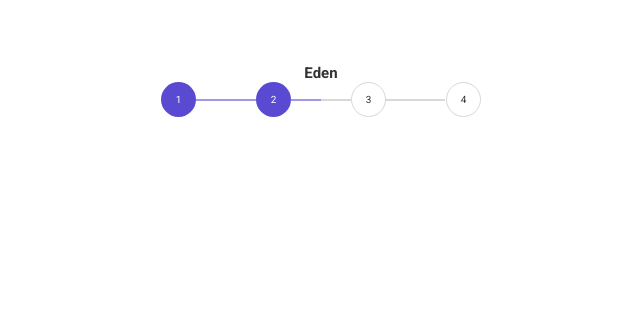
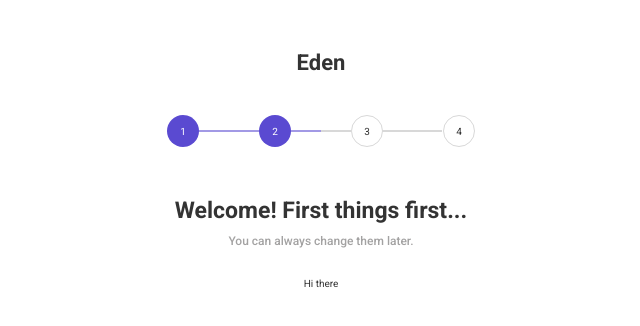
Before and after one commit to ShivanshuAtGit/cutshort-task, a React (Create React App) app: page / in a window 1280 px wide. Shown: the top 326 px of the page, without its empty margins (319-959 px from the left). Built offline with nearby package versions, Linux system fonts and the light colour scheme.

Commit message:
card wrapper HOC is developed

```diff
--- a/src/App.css
+++ b/src/App.css
@@ -1,8 +1,14 @@
 .App {
   text-align: center;
+  color: #333;
 }
 
 .app__container {
   max-width: 60rem;
-  margin: 6.4rem auto;
+  margin: 5rem auto;
 }
+
+.app__head-title {
+  font-size: 2.2rem;
+  margin-bottom: 4rem;
+}
--- a/src/App.js
+++ b/src/App.js
@@ -1,14 +1,18 @@
 import React, { useState } from 'react';
 import './App.css';
 import Indicator from './components/Indicator';
+import CardWrapper from './components/CardWrapper';
 
 function App() {
   const [steps, setSteps] = useState(0);
   return (
     <main className="App">
       <section className='app__container'>
-        <h2>Eden</h2>
+        <h2 className='app__head-title'>Eden</h2>
         <Indicator stepsLength={4} completedTill={2} />
+        <CardWrapper >
+          Hi there
+        </CardWrapper>
       </section>
     </main>
   );
--- /dev/null
+++ b/src/components/CardWrapper/index.jsx
@@ -0,0 +1,14 @@
+import React from "react";
+import "./styles.css";
+
+const CardWrapper = ({ title, subTitle, children }) => {
+  return (
+    <div className="card__wrapper">
+      <h2 className="card__title">Welcome&#33; First things first...</h2>
+      <p className="card__subtitle">You can always change them later.</p>
+      <div className="card__children">{children}</div>
+    </div>
+  );
+};
+
+export default CardWrapper;
--- /dev/null
+++ b/src/components/CardWrapper/styles.css
@@ -0,0 +1,18 @@
+.card__wrapper {
+  margin-top: 5rem;
+}
+
+.card__title {
+  font-size: 2.3rem;
+}
+
+.card__subtitle {
+  color: rgb(163, 162, 162);
+  font-weight: 500;
+  font-size: 1.2rem;
+  margin-top: 1rem;
+}
+
+.card__children {
+  margin: 3rem 0;
+}
--- a/src/components/Indicator/styles.css
+++ b/src/components/Indicator/styles.css
@@ -9,8 +9,8 @@
   cursor: pointer;
   justify-content: center;
   align-items: center;
-  height: 3.5rem;
-  width: 3.5rem;
+  height: 3.2rem;
+  width: 3.2rem;
   border-radius: 50%;
   background-color: white;
   border: 1px solid rgb(216, 216, 216);
--- a/src/index.css
+++ b/src/index.css
@@ -14,7 +14,6 @@ body {
   font-family: "Roboto", sans-serif;
   -webkit-font-smoothing: antialiased;
   -moz-osx-font-smoothing: grayscale;
-  color: #333;
 }
 
 code {
```
